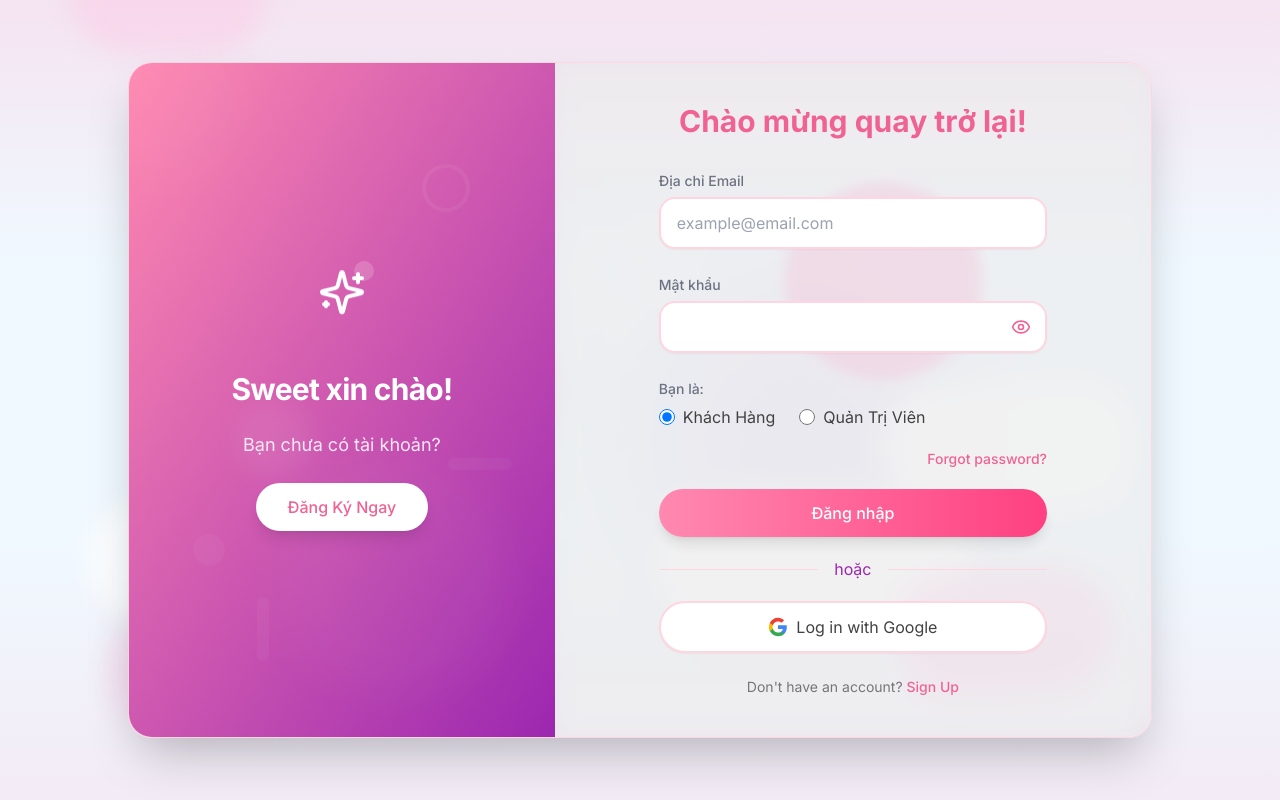
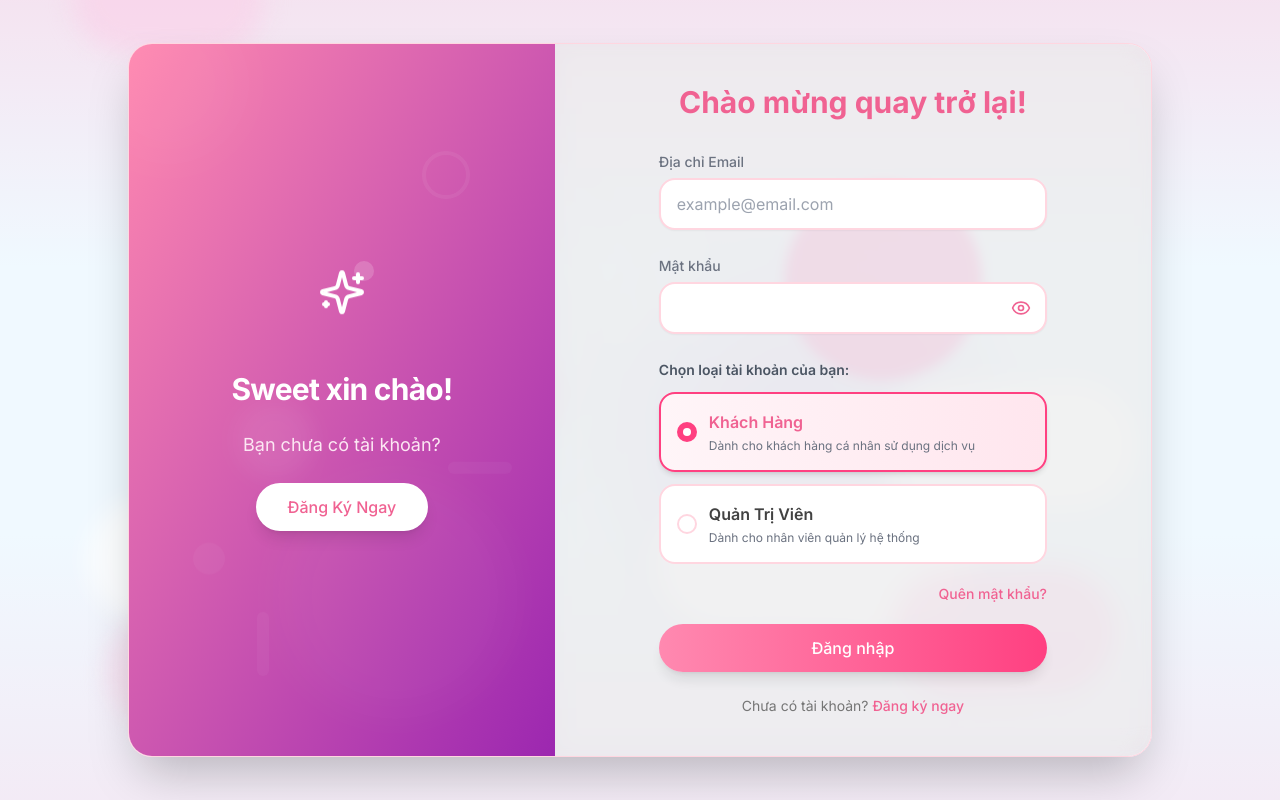
Before and after one commit to nghoanghien/sweet_frontend, a Next.js app: page /login in a window 1280 px wide. Built offline with nearby package versions, Linux system fonts and the light colour scheme.

Commit message:
remove fake page (2)

```diff
--- a/src/app/login/page.jsx
+++ b/src/app/login/page.jsx
@@ -2,7 +2,7 @@
 
 import { useState, useEffect } from 'react';
 import { useRouter } from 'next/navigation';
-import { Eye, EyeOff, Sparkles, AlertCircle, Loader2 } from 'lucide-react';
+import { Eye, EyeOff, Sparkles, AlertCircle, Loader2, User } from 'lucide-react';
 import CustomDatePicker from './CustomDatePicker';
 import SingleSelect from './SingleSelect';
 import LoadingOverlay from '@/components/common/LoadingOverlay';
@@ -418,20 +418,23 @@ export default function LoginRegistrationForm() {
       try {
         const result = await loginUser(credentials);
 
-        // Always redirect regardless of success or failure
-        setIsLoading(true);
+        if (result.success) {
+          // Show loading overlay for 3 seconds before redirecting
+          setIsLoading(true);
 
-        setTimeout(() => {
-          // Redirect to sweet-main regardless of login result
-          router.push('/sweet-main');
-        }, 3000);
+          setTimeout(() => {
+            // Redirect to sweet-main on successful login
+            router.push('/sweet-main');
+          }, 3000);
+        } else {
+          // Show error notification
+          setNotificationMessage(result.error || 'Tên đăng nhập hoặc mật khẩu không chính xác');
+          setShowNotification(true);
+        }
       } catch (error) {
-        // Always redirect even on error
-        setIsLoading(true);
-
-        setTimeout(() => {
-          router.push('/sweet-main');
-        }, 3000);
+        // Show error notification
+        setNotificationMessage('Tên đăng nhập hoặc mật khẩu không chính xác');
+        setShowNotification(true);
       }
     } else {
       // Add shake animation to invalid fields
@@ -518,7 +521,7 @@ export default function LoginRegistrationForm() {
 
   return (
     <div className="w-full min-h-screen bg-sky-50 flex items-center justify-center p-4 relative">
-      <LoadingOverlay isLoading={isLoading} message={isLoginLoading ? 'Đang đăng nhập...' : 'Đang xử lý thao tác...'} />
+      <LoadingOverlay isLoading={isLoading} message={isLoginLoading ? 'Đang đăng nhập...' : 'Đăng nhập thành công! Đang chuyển hướng...'} />
       {/* Background decorations */}
       <div className="absolute top-0 left-0 w-full h-full overflow-hidden">
         <div className="absolute top-0 left-0 w-full h-1/3 bg-gradient-to-b from-[#FFB2CF]/30 to-transparent"></div>
@@ -864,32 +867,81 @@ export default function LoginRegistrationForm() {
                   />
                 </div>
 
-                <div className="space-y-1.5">
-                  <label className="block text-gray-500 font-medium text-sm">
-                    Bạn là:
+                <div className="space-y-3">
+                  <label className="block text-gray-600 font-semibold text-sm mb-3">
+                    Chọn loại tài khoản của bạn:
                   </label>
-                  <div className="flex space-x-6 mt-1">
-                    <label className="flex items-center">
+                  <div className="grid grid-cols-1 gap-3">
+                    <label className="relative cursor-pointer group">
                       <input
                         type="radio"
                         name="role"
                         value="customer"
                         checked={loginForm.role === "customer"}
                         onChange={handleLoginChange}
-                        className="w-4 h-4 text-[#FF4081] focus:ring-[#FF89B0] border-[#FFD6E0]"
+                        className="sr-only"
                       />
-                      <span className="ml-2 text-[#424242]">Khách Hàng</span>
+                      <div className={`flex items-center p-4 rounded-xl border-2 transition-all duration-300 ${
+                        loginForm.role === "customer"
+                          ? 'border-[#FF4081] bg-gradient-to-r from-[#FFF5F8] to-[#FFE6EE] shadow-md'
+                          : 'border-[#FFD6E0] bg-white hover:border-[#FF89B0] hover:bg-[#FFF5F8]'
+                      }`}>
+                        <div className={`w-5 h-5 rounded-full border-2 mr-3 flex items-center justify-center ${
+                          loginForm.role === "customer"
+                            ? 'border-[#FF4081] bg-[#FF4081]'
+                            : 'border-[#FFD6E0] bg-white'
+                        }`}>
+                          {loginForm.role === "customer" && (
+                            <div className="w-2 h-2 rounded-full bg-white"></div>
+                          )}
+                        </div>
+                        <div className="flex-1">
+                          <div className={`font-semibold ${
+                            loginForm.role === "customer" ? 'text-[#F06292]' : 'text-[#424242]'
+                          }`}>
+                            Khách Hàng
+                          </div>
+                          <div className="text-xs text-gray-500 mt-1">
+                            Dành cho khách hàng cá nhân sử dụng dịch vụ
+                          </div>
+                        </div>
+                      </div>
                     </label>
-                    <label className="flex items-center">
+
+                    <label className="relative cursor-pointer group">
                       <input
                         type="radio"
                         name="role"
                         value="admin"
                         checked={loginForm.role === "admin"}
                         onChange={handleLoginChange}
-                        className="w-4 h-4 text-[#FF4081] focus:ring-[#FF89B0] border-[#FFD6E0]"
+                        className="sr-only"
                       />
-                      <span className="ml-2 text-[#424242]">Quản Trị Viên</span>
+                      <div className={`flex items-center p-4 rounded-xl border-2 transition-all duration-300 ${
+                        loginForm.role === "admin"
+                          ? 'border-[#FF4081] bg-gradient-to-r from-[#FFF5F8] to-[#FFE6EE] shadow-md'
+                          : 'border-[#FFD6E0] bg-white hover:border-[#FF89B0] hover:bg-[#FFF5F8]'
+                      }`}>
+                        <div className={`w-5 h-5 rounded-full border-2 mr-3 flex items-center justify-center ${
+                          loginForm.role === "admin"
+                            ? 'border-[#FF4081] bg-[#FF4081]'
+                            : 'border-[#FFD6E0] bg-white'
+                        }`}>
+                          {loginForm.role === "admin" && (
+                            <div className="w-2 h-2 rounded-full bg-white"></div>
+                          )}
+                        </div>
+                        <div className="flex-1">
+                          <div className={`font-semibold ${
+                            loginForm.role === "admin" ? 'text-[#F06292]' : 'text-[#424242]'
+                          }`}>
+                            Quản Trị Viên
+                          </div>
+                          <div className="text-xs text-gray-500 mt-1">
+                            Dành cho nhân viên quản lý hệ thống
+                          </div>
+                        </div>
+                      </div>
                     </label>
                   </div>
                 </div>
@@ -899,7 +951,7 @@ export default function LoginRegistrationForm() {
 
                   </label>
                   <a href="#" className="text-sm text-[#F06292] hover:text-[#9C27B0] transition-colors font-medium">
-                    Forgot password?
+                    Quên mật khẩu?
                   </a>
                 </div>
 
@@ -915,47 +967,16 @@ export default function LoginRegistrationForm() {
                   )}
                   {isLoginLoading ? 'Đang đăng nhập...' : 'Đăng nhập'}
                 </button>
-
-                <div className="relative flex items-center justify-center mt-2">
-                  <div className="flex-grow border-t border-[#FFD6E0]"></div>
-                  <span className="flex-shrink mx-4 text-[#9C27B0]">hoặc</span>
-                  <div className="flex-grow border-t border-[#FFD6E0]"></div>
-                </div>
-
-                <button
-                  type="button"
-                  className="w-full py-3 px-4 bg-white border-2 border-[#FFD6E0] rounded-full text-[#424242] flex items-center justify-center hover:bg-[#FFF5F8] transition-all duration-300 shadow-sm"
-                >
-                  <svg className="w-5 h-5 mr-2" viewBox="0 0 24 24">
-                    <path
-                      fill="#4285F4"
-                      d="M22.56 12.25c0-.78-.07-1.53-.2-2.25H12v4.26h5.92c-.26 1.37-1.04 2.53-2.21 3.31v2.77h3.57c2.08-1.92 3.28-4.74 3.28-8.09z"
-                    />
-                    <path
-                      fill="#34A853"
-                      d="M12 23c2.97 0 5.46-.98 7.28-2.66l-3.57-2.77c-.98.66-2.23 1.06-3.71 1.06-2.86 0-5.29-1.93-6.16-4.53H2.18v2.84C3.99 20.53 7.7 23 12 23z"
-                    />
-                    <path
-                      fill="#FBBC05"
-                      d="M5.84 14.09c-.22-.66-.35-1.36-.35-2.09s.13-1.43.35-2.09V7.07H2.18C1.43 8.55 1 10.22 1 12s.43 3.45 1.18 4.93l2.85-2.22.81-.62z"
-                    />
-                    <path
-                      fill="#EA4335"
-                      d="M12 5.38c1.62 0 3.06.56 4.21 1.64l3.15-3.15C17.45 2.09 14.97 1 12 1 7.7 1 3.99 3.47 2.18 7.07l3.66 2.84c.87-2.6 3.3-4.53 6.16-4.53z"
-                    />
-                  </svg>
-                  Log in with Google
-                </button>
               </form>
 
               <div className="text-center mt-6">
                 <p className="text-sm text-[#757575]">
-                  Don't have an account?{" "}
+                  Chưa có tài khoản?{" "}
                   <button
                     onClick={toggleForm}
                     className="text-[#F06292] hover:text-[#9C27B0] transition-colors font-medium"
                   >
-                    Sign Up
+                    Đăng ký ngay
                   </button>
                 </p>
               </div>
--- a/src/app/sweet-main/LiquidGlassNavigation.jsx
+++ b/src/app/sweet-main/LiquidGlassNavigation.jsx
@@ -60,11 +60,10 @@ const LiquidGlassNavigation = ({
   // Determine user permissions and filter menu items
   const { filteredCustomerItems, filteredAdminItems, shouldShowCustomerSection, shouldShowAdminSection } = useMemo(() => {
     if (!isAuthenticated || !user || !detailInfo) {
-      // When not authenticated or no user info, show only customer items
       return {
-        filteredCustomerItems: customerMenuItems,
+        filteredCustomerItems: [],
         filteredAdminItems: [],
-        shouldShowCustomerSection: true,
+        shouldShowCustomerSection: false,
         shouldShowAdminSection: false
       };
     }
--- a/src/app/sweet-main/page.jsx
+++ b/src/app/sweet-main/page.jsx
@@ -245,7 +245,7 @@ export default function Dashboard() {
         title: "Xác nhận đăng xuất",
         description: "Bạn có chắc chắn muốn đăng xuất khỏi hệ thống không?",
         confirmText: "Quẹt để đăng xuất",
-        type: "logout",
+        type: "warning",
         onConfirm: handleLogout,
       });
       return;
--- a/src/services/auth.ts
+++ b/src/services/auth.ts
@@ -7,8 +7,14 @@ export const login = async (loginCredentials: IReqLoginDTO): Promise<IBackendRes
     const response = await callLogin(loginCredentials);
     console.log(loginCredentials);
     console.log(response);
-    if (!response || !response.data) {
+    if (!response) {
       throw new Error('Không nhận được phản hồi từ server');
+    }
+    if(!response.data) {
+      if (response.error === 'Bad credentials') {
+        throw new Error('Tên đăng nhập hoặc mật khẩu chưa chính xác');
+      }
+      throw new Error(response?.error);
     }
     return response.data;
   } catch (error: any) {
```
